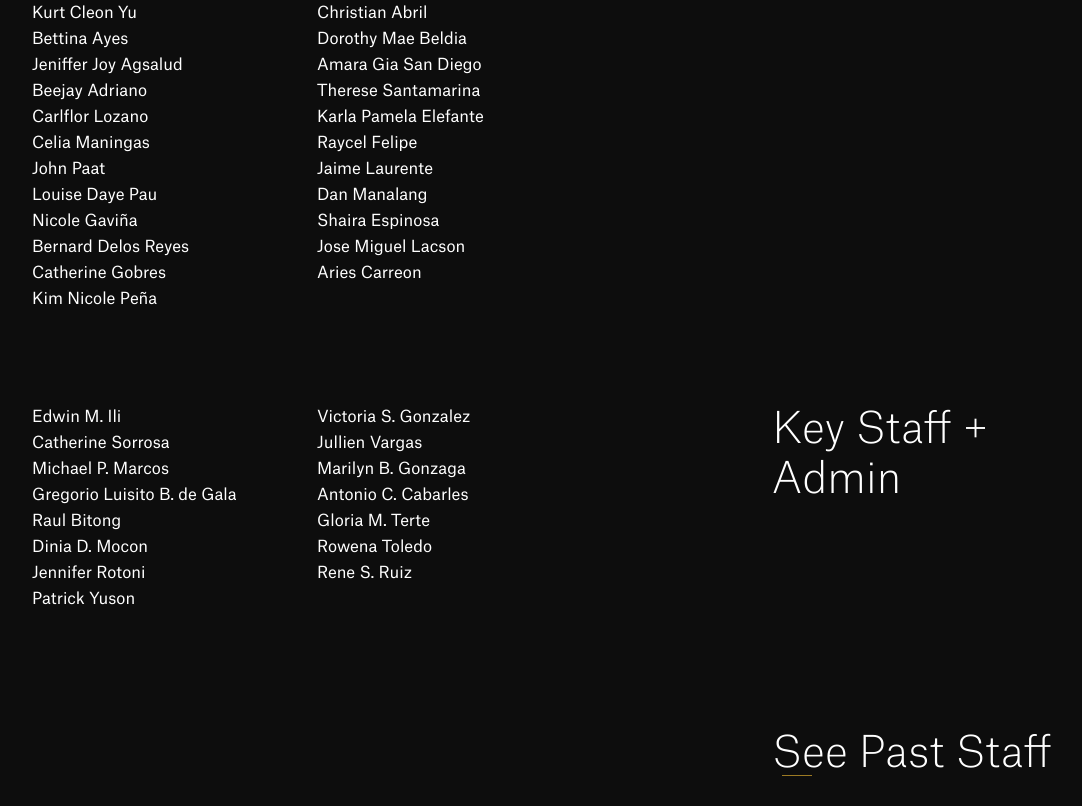
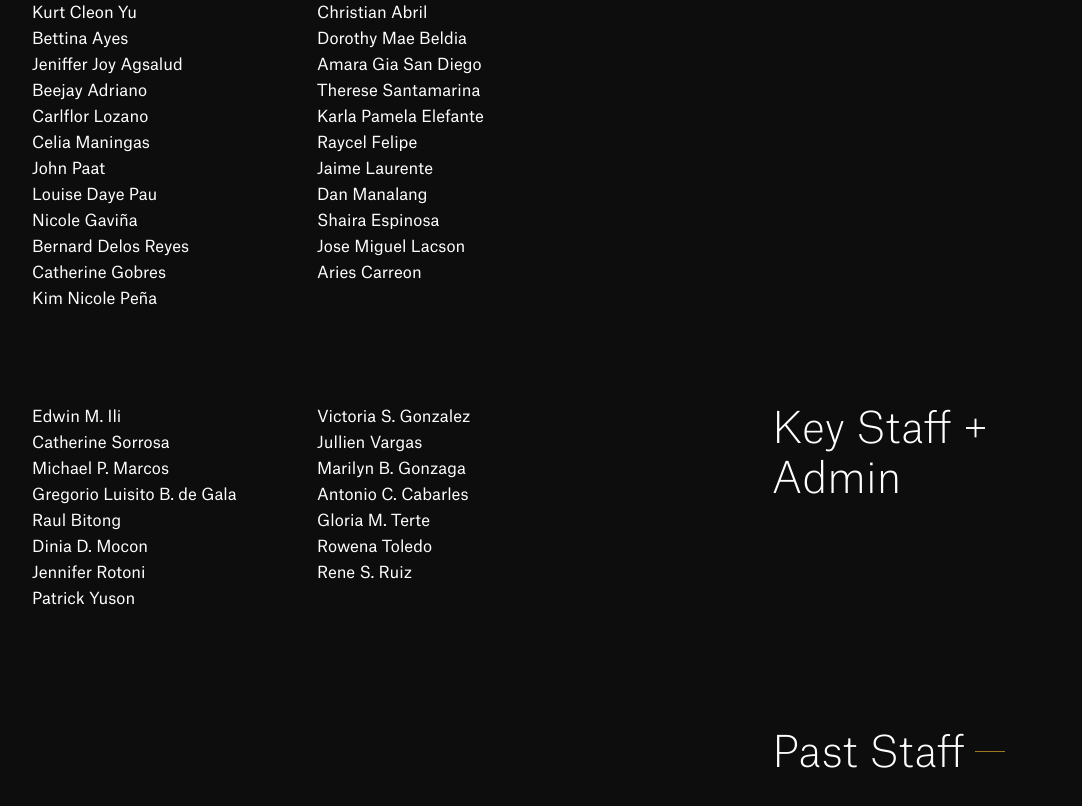
Before and after one commit to alocsin/lvlp-new, a plain HTML site: page about.html in a window 1280 px wide. Shown: the part 4355-5161 px from the top of the page, without its empty margins (88-1170 px from the left). Drawn offline with nearby package versions, Linux system fonts and the light colour scheme.

Commit message:
changed link name to "past staff"

```diff
--- a/about.html
+++ b/about.html
@@ -208,7 +208,7 @@
 
       <div class="sidebar-aligned sidebar past-staff">
         <div class="readmore-link" style="padding-left:0">
-          <a href="past-staff.html"><h2 class="sidebar" style="display: inline-block">See Past Staff</h2><div class="arrow-bar" style="margin-bottom:15px"></div></a>
+          <a href="past-staff.html"><h2 class="sidebar" style="display: inline-block">Past Staff</h2><div class="arrow-bar" style="margin-bottom:15px"></div></a>
         </div>
       </div>
 
```
